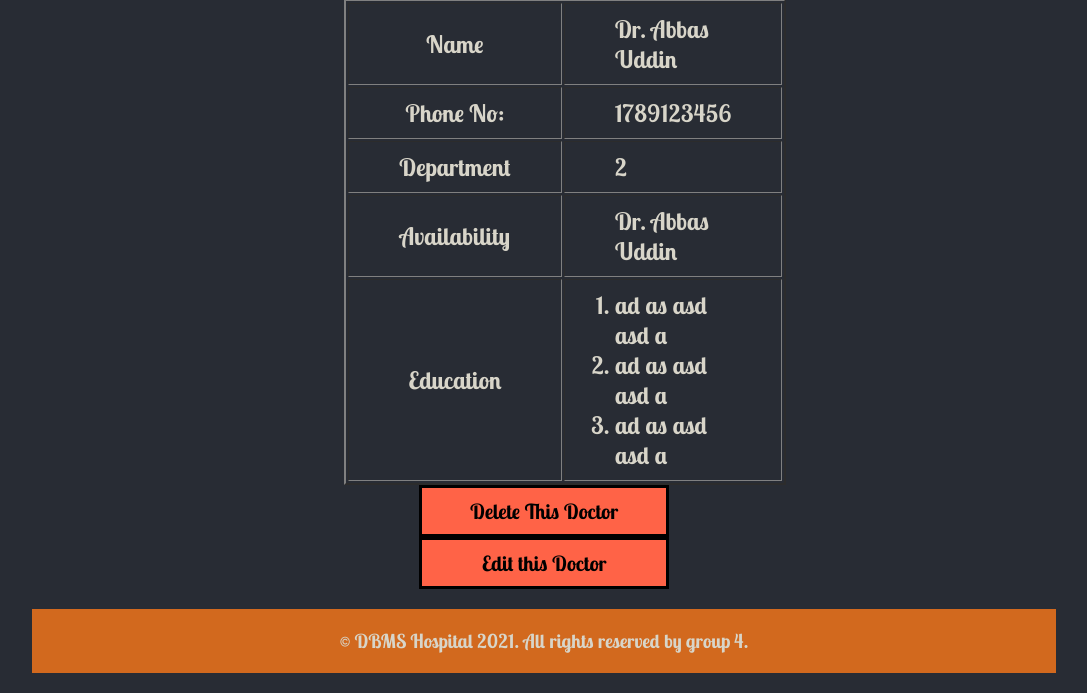
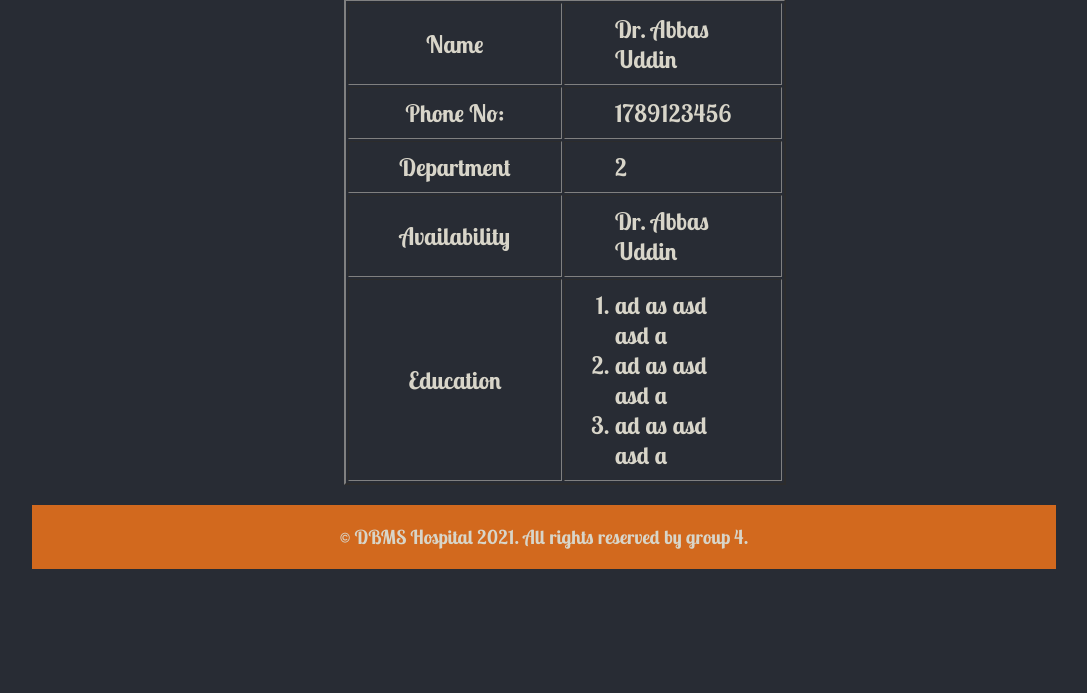
Before and after one commit to muzahidul190/hospital_management_project, a PHP site: page /doctor.php?doc_id=1 in a window 1280 px wide. Shown: the part 269-962 px from the top of the page, without its empty margins (96-1183 px from the left). After the commit the page ends 838 px from the top, so only its background shows below. Run offline with PHP 8.4, Linux system fonts and the light colour scheme; data comes from the database, SQL or seed files in the repository.

Commit message:
more fixes

```diff
--- a/department.php
+++ b/department.php
@@ -75,7 +75,9 @@
         </div>
     </main>
 
-    <?php if($count>0){ ?>
+    <?php if($count>0 && isset($_SESSION["type"])){
+        if($_SESSION["type"] == "admin"){
+        ?>
 
     <!-- Only View Able by Management -->
     <nav>
@@ -91,5 +93,6 @@
     </nav>
     <?php
     }
+    }
         include 'footer.php';
     ?>
--- a/doctor.php
+++ b/doctor.php
@@ -95,22 +95,24 @@ if($count > 0){
         </div>
     </main>
 
-    <?php
-        if($count>0){       //Edit condition after login page
-    ?>
+    <?php if($count>0 && isset($_SESSION["type"])){
+        if($_SESSION["type"] == "admin"){
+        ?>
+
     <!-- Only View Able by Management -->
     <nav>
 
         <ul id="manage_patient">
             <li><a href="#delete">
-                Delete This Doctor
+                Delete This Doc.
             </a></li>
             <li><a href="#edit">
-                Edit this Doctor
+                Edit this Doc.
             </a></li>
         </ul>
     </nav>
     <?php
+    }
         }
         include 'footer.php';
     ?>
--- a/patient.php
+++ b/patient.php
@@ -91,7 +91,8 @@ if($count > 0){
                     </tbody>
                 </table>
                 <?php }
-                    if($count>0){       //edit condition after login page done
+                    if($count>0 && isset($_SESSION["type"])){
+                        if($_SESSION["type"] == "admin"){
                 ?>
                 <nav>
                     <ul id="manage_patient">
@@ -103,7 +104,7 @@ if($count > 0){
                         </a></li>
                     </ul>
                 </nav>
-                <?php } ?>
+                <?php }} ?>
             </div>
             </div>
         </div>
```
